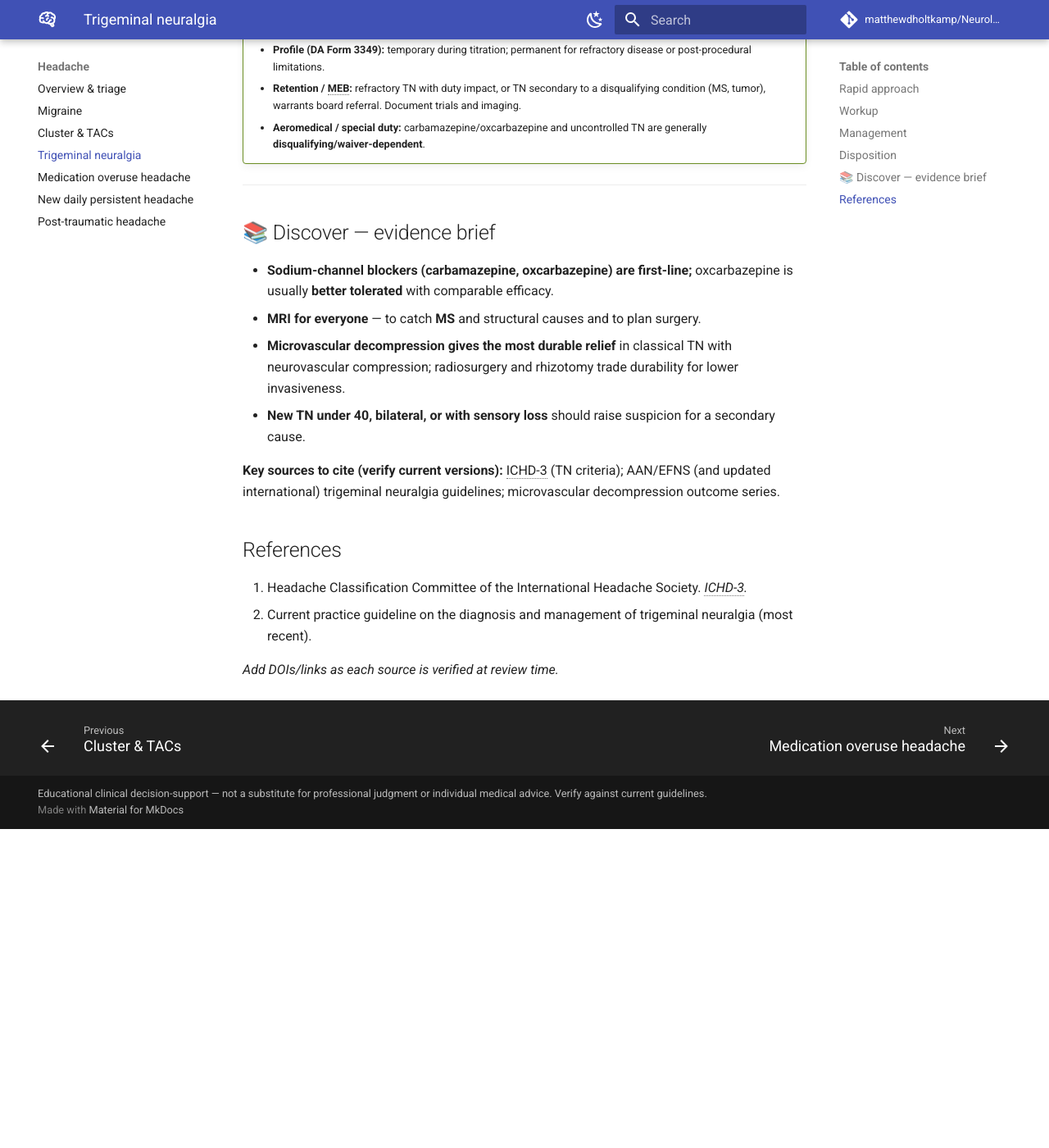
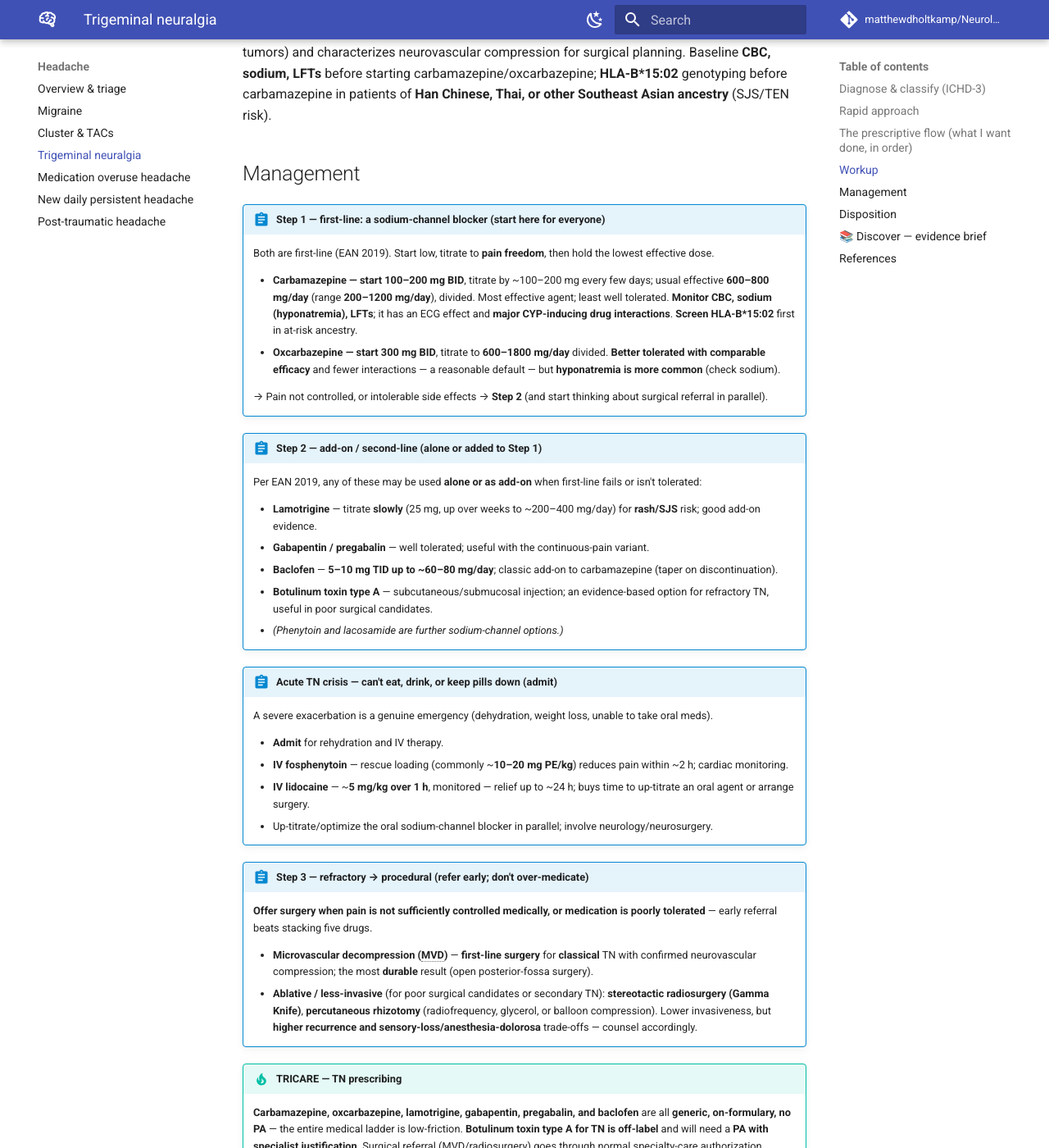
Before and after one commit to matthewdholtkamp/Neurology, an MkDocs documentation site: the page built from docs/headache/trigeminal-neuralgia.md, in a window 1280 px wide and 1400 px high, scrolled down 1699 px. Shown: the whole window at 82% size. Built offline with MkDocs 1.6.1 and Material for MkDocs 9.7.7, drawn with Linux system fonts in a browser that asks for light colours; comment, search, counter and statistics services are not loaded; before the commit the page ends 2710 px from its top, so only the background shows below that; some of the changed text lies outside the part shown.

Commit message:
Rebuild trigeminal neuralgia page into tiered prescriptive style
Add prescriptive 'what I want done, in order' flow; tiered order-set boxes:
Step 1 first-line sodium-channel blocker (carbamazepine/oxcarbazepine with
doses, titration, monitoring, HLA-B*15:02 screening); Step 2 add-on/second-line
(lamotrigine, gabapentin/pregabalin, baclofen, botulinum toxin A); acute-crisis
admit pathway (IV fosphenytoin/lidocaine); Step 3 procedural (MVD first-line
surgery, ablative alternatives, refer early). TRICARE prescribing note. Verified
against EAN 2019 guideline with linked references.

Co-Authored-By: Claude Fable 5 <noreply@anthropic.com>

```diff
--- a/docs/headache/trigeminal-neuralgia.md
+++ b/docs/headache/trigeminal-neuralgia.md
@@ -18,58 +18,124 @@ present with trigeminal neuralgia — always keep it on the table.**
     Any of these — and honestly, all first presentations — warrant **MRI** to look for
     **neurovascular compression, a tumor, or an MS plaque** at the root entry zone.
 
+## Diagnose & classify (ICHD-3)
+
+- **Phenotype:** brief (a fraction of a second to 2 min), **shock-like/stabbing**, triggered,
+  division-specific pain with **normal sensation between attacks**. A "concomitant continuous pain"
+  variant exists and predicts a harder course.
+- **Classify:** *classical* (proven neurovascular compression **with morphological change** — atrophy
+  or displacement of the nerve), *secondary* (MS, tumor, AV malformation), or *idiopathic* (no cause
+  found).
+
 ## Rapid approach
 
-1. **Confirm the phenotype:** brief, shock-like, triggered, division-specific pain with normal
-   sensation between attacks.
-2. **MRI brain** — order thin cuts through the **pontine cistern / course of CN V** to assess for
-   **vascular compression, demyelination (MS), or tumor**.
-3. **Classify (ICHD-3):** *classical* (proven neurovascular compression with morphologic change),
-   *secondary* (MS, tumor, AV malformation), or *idiopathic*.
-4. **Start a sodium-channel blocker;** refer for a procedure if refractory.
+1. **Confirm the phenotype** (above) with a normal interictal exam.
+2. **MRI brain** — thin cuts through the **pontine cistern / course of CN V** for **vascular
+   compression, demyelination (MS), or tumor**.
+3. **Start a sodium-channel blocker** (Step 1) — titrate to pain freedom.
+4. **Refer for surgery early** if pain isn't controlled or the drug isn't tolerated — don't grind
+   through five drugs first.
+
+---
+
+## The prescriptive flow (what I want done, in order)
+
+1. **Confirm phenotype + MRI** (exclude MS/tumor, characterize neurovascular compression).
+2. **Start carbamazepine or oxcarbazepine**, titrate to effect (Step 1). **Screen HLA-B\*15:02**
+   before carbamazepine in at-risk ancestry.
+3. **Inadequate or not tolerated?** Add or switch to a **second-line agent** (Step 2) — lamotrigine,
+   gabapentin/pregabalin, baclofen, or botulinum toxin A.
+4. **Acute pain crisis (can't eat/drink/take pills):** admit for **IV fosphenytoin or lidocaine** +
+   rehydration (crisis order set).
+5. **Refractory or poorly tolerated on adequate medical therapy:** **refer for surgery** —
+   **microvascular decompression is first-line surgery** for classical TN with neurovascular
+   compression; ablative procedures for poor surgical candidates.
+6. **MS plaque on MRI:** pivot to the demyelinating work-up — the TN is a symptom of the larger
+   diagnosis.
 
 ## Workup
 
 **MRI is mandatory** — it both excludes secondary causes (especially **MS** and posterior-fossa
-tumors) and characterizes neurovascular compression for surgical planning. Routine bloods only as
-needed for drug monitoring.
+tumors) and characterizes neurovascular compression for surgical planning. Baseline **CBC, sodium,
+LFTs** before starting carbamazepine/oxcarbazepine; **HLA-B\*15:02** genotyping before carbamazepine
+in patients of **Han Chinese, Thai, or other Southeast Asian ancestry** (SJS/TEN risk).
 
 ## Management
 
-=== "First-line"
-    - **Carbamazepine** or **oxcarbazepine** — the anchor drugs. Titrate to effect.
-      Monitor: **CBC, sodium (hyponatremia), LFTs**; carbamazepine also needs ECG and has notable
-      drug interactions (and HLA-B\*15:02 screening in at-risk ancestries for SJS/TEN risk).
-    - Oxcarbazepine is often **better tolerated** with similar efficacy.
+!!! orderset "Step 1 — first-line: a sodium-channel blocker (start here for everyone)"
+    Both are first-line (EAN 2019). Start low, titrate to **pain freedom**, then hold the lowest
+    effective dose.
 
-=== "Add-on / second-line"
-    - **Lamotrigine** (slow titration), **baclofen**, **gabapentin/pregabalin** — as add-ons or
-      when first-line is not tolerated.
+    - **Carbamazepine — start 100–200 mg BID**, titrate by ~100–200 mg every few days; usual
+      effective **600–800 mg/day** (range **200–1200 mg/day**), divided. Most effective agent; least
+      well tolerated. **Monitor CBC, sodium (hyponatremia), LFTs**; it has an ECG effect and **major
+      CYP-inducing drug interactions**. **Screen HLA-B\*15:02** first in at-risk ancestry.
+    - **Oxcarbazepine — start 300 mg BID**, titrate to **600–1800 mg/day** divided. **Better
+      tolerated with comparable efficacy** and fewer interactions — a reasonable default — but
+      **hyponatremia is more common** (check sodium).
 
-=== "Refractory → procedural (refer NSGY/ENT)"
-    - **Microvascular decompression** — most **durable** option for classical TN with confirmed
-      neurovascular compression; open posterior-fossa surgery.
-    - **Stereotactic radiosurgery (Gamma Knife)** or **percutaneous rhizotomy** — less invasive,
-      good for poor surgical candidates; higher recurrence/sensory-loss trade-offs.
+    → Pain not controlled, or intolerable side effects → **Step 2** (and start thinking about
+    surgical referral in parallel).
+
+!!! orderset "Step 2 — add-on / second-line (alone or added to Step 1)"
+    Per EAN 2019, any of these may be used **alone or as add-on** when first-line fails or isn't
+    tolerated:
+
+    - **Lamotrigine** — titrate **slowly** (25 mg, up over weeks to ~200–400 mg/day) for **rash/SJS**
+      risk; good add-on evidence.
+    - **Gabapentin / pregabalin** — well tolerated; useful with the continuous-pain variant.
+    - **Baclofen** — **5–10 mg TID up to ~60–80 mg/day**; classic add-on to carbamazepine (taper on
+      discontinuation).
+    - **Botulinum toxin type A** — subcutaneous/submucosal injection; an evidence-based option for
+      refractory TN, useful in poor surgical candidates.
+    - *(Phenytoin and lacosamide are further sodium-channel options.)*
+
+!!! orderset "Acute TN crisis — can't eat, drink, or keep pills down (admit)"
+    A severe exacerbation is a genuine emergency (dehydration, weight loss, unable to take oral meds).
+
+    - **Admit** for rehydration and IV therapy.
+    - **IV fosphenytoin** — rescue loading (commonly ~**10–20 mg PE/kg**) reduces pain within ~2 h;
+      cardiac monitoring.
+    - **IV lidocaine** — ~**5 mg/kg over 1 h**, monitored — relief up to ~24 h; buys time to
+      up-titrate an oral agent or arrange surgery.
+    - Up-titrate/optimize the oral sodium-channel blocker in parallel; involve neurology/neurosurgery.
+
+!!! orderset "Step 3 — refractory → procedural (refer early; don't over-medicate)"
+    **Offer surgery when pain is not sufficiently controlled medically, or medication is poorly
+    tolerated** — early referral beats stacking five drugs.
+
+    - **Microvascular decompression (MVD)** — **first-line surgery** for **classical** TN with
+      confirmed neurovascular compression; the most **durable** result (open posterior-fossa surgery).
+    - **Ablative / less-invasive** (for poor surgical candidates or secondary TN): **stereotactic
+      radiosurgery (Gamma Knife)**, **percutaneous rhizotomy** (radiofrequency, glycerol, or balloon
+      compression). Lower invasiveness, but **higher recurrence and sensory-loss/anesthesia-dolorosa**
+      trade-offs — counsel accordingly.
+
+!!! tip "TRICARE — TN prescribing"
+    **Carbamazepine, oxcarbazepine, lamotrigine, gabapentin, pregabalin, and baclofen** are all
+    **generic, on-formulary, no PA** — the entire medical ladder is low-friction. **Botulinum toxin
+    type A for TN is off-label** and will need a **PA with specialist justification**. Surgical
+    referral (MVD/radiosurgery) goes through normal specialty-care authorization.
 
 ## Disposition
 
-Outpatient. Escalate to neurosurgery/ENT when medication fails or is not tolerated. If the MRI
-shows an **MS plaque**, pivot to the demyelinating work-up — the TN is a symptom of the larger
-diagnosis.
+Outpatient, unless the patient is in a **pain crisis** (admit — see order set). Escalate to
+neurosurgery/ENT when medication fails or isn't tolerated. If the MRI shows an **MS plaque**, pivot
+to the demyelinating work-up — the TN is a symptom of the larger diagnosis.
 
 !!! military "Military medicine — trigeminal neuralgia"
-    *Framework only — verify against current AR 40-501, DoDI 1332.18, and aeromedical policy.*
+    *Framework only — verify against current AR 40-501, DoDI 6130.03, DoDI 1332.18, and aeromedical
+    policy.*
 
     - **The MS question dominates disposition.** If TN is **secondary to MS**, the MS drives
       retention, profile, and board decisions — work it up accordingly.
     - **Deployability:** limited during titration; sodium-channel blockers cause **sedation,
       cognitive slowing, hyponatremia**, and need lab monitoring — relevant to duty and austere
-      settings.
-    - **Profile (DA Form 3349):** temporary during titration; permanent for refractory disease or
-      post-procedural limitations.
+      settings. A pain crisis is non-deployable.
+    - **Profile (DA Form 3349):** temporary during titration or crisis; permanent for refractory
+      disease or post-procedural limitations.
     - **Retention / MEB:** refractory TN with duty impact, or TN secondary to a disqualifying
-      condition (MS, tumor), warrants board referral. Document trials and imaging.
+      condition (MS, tumor), warrants board referral. Document drug trials, imaging, and any surgery.
     - **Aeromedical / special duty:** carbamazepine/oxcarbazepine and uncontrolled TN are generally
       **disqualifying/waiver-dependent**.
 
@@ -77,19 +143,34 @@ diagnosis.
 
 ## 📚 Discover — evidence brief
 
-- **Sodium-channel blockers (carbamazepine, oxcarbazepine) are first-line;** oxcarbazepine is
-  usually **better tolerated** with comparable efficacy.
+- **Sodium-channel blockers (carbamazepine, oxcarbazepine) are first-line** (EAN 2019: CBZ
+  200–1200 mg/day; OXC 300–1800 mg/day); **oxcarbazepine is usually better tolerated** with
+  comparable efficacy but more hyponatremia.
+- **Second-line/add-on:** lamotrigine, gabapentin, pregabalin, baclofen, **botulinum toxin A**,
+  phenytoin — alone or as add-on.
 - **MRI for everyone** — to catch **MS** and structural causes and to plan surgery.
-- **Microvascular decompression gives the most durable relief** in classical TN with neurovascular
+- **Refer for surgery early** when medical therapy fails or isn't tolerated.
+  **Microvascular decompression gives the most durable relief** in classical TN with neurovascular
   compression; radiosurgery and rhizotomy trade durability for lower invasiveness.
-- **New TN under 40, bilateral, or with sensory loss** should raise suspicion for a secondary cause.
+- **Acute crisis = admit** for IV fosphenytoin or lidocaine and rehydration.
+- **Screen HLA-B\*15:02** before carbamazepine in Southeast Asian ancestry (SJS/TEN).
 
-**Key sources to cite (verify current versions):** ICHD-3 (TN criteria); AAN/EFNS (and updated
-international) trigeminal neuralgia guidelines; microvascular decompression outcome series.
+**Key sources:** ICHD-3 (TN criteria); EAN 2019 trigeminal neuralgia guideline; AAN/EFNS 2008
+guideline; microvascular decompression outcome series.
 
 ## References
 
 1. Headache Classification Committee of the International Headache Society. *ICHD-3.*
-2. Current practice guideline on the diagnosis and management of trigeminal neuralgia (most recent).
+2. Bendtsen L, et al. [*European Academy of Neurology guideline on trigeminal neuralgia.* Eur J
+   Neurol. 2019;26(6):831–849](https://onlinelibrary.wiley.com/doi/10.1111/ene.13950).
+3. Cruccu G, et al. [*AAN-EFNS guidelines on trigeminal neuralgia management.* 2008](https://pubmed.ncbi.nlm.nih.gov/18721143/).
+4. **TRICARE / DoD Uniform Formulary:** carbamazepine, oxcarbazepine, lamotrigine, gabapentin,
+   pregabalin, baclofen generic-formulary (no PA); botulinum toxin A for TN off-label (PA +
+   specialist). *Verify at the TRICARE Formulary Search.*
 
-*Add DOIs/links as each source is verified at review time.*
+*Verified July 2026: carbamazepine/oxcarbazepine remain first-line per EAN 2019 (CBZ 200–1200 mg/day,
+OXC 300–1800 mg/day); lamotrigine, gabapentin, pregabalin, baclofen, botulinum toxin A, and phenytoin
+are second-line/add-on; microvascular decompression is first-line surgery for classical TN; acute
+crises are managed in-hospital with IV fosphenytoin or lidocaine; HLA-B\*15:02 screening precedes
+carbamazepine in at-risk ancestry. Service-specific aeromedical/retention specifics warrant
+confirmation before final sign-off.*
```
